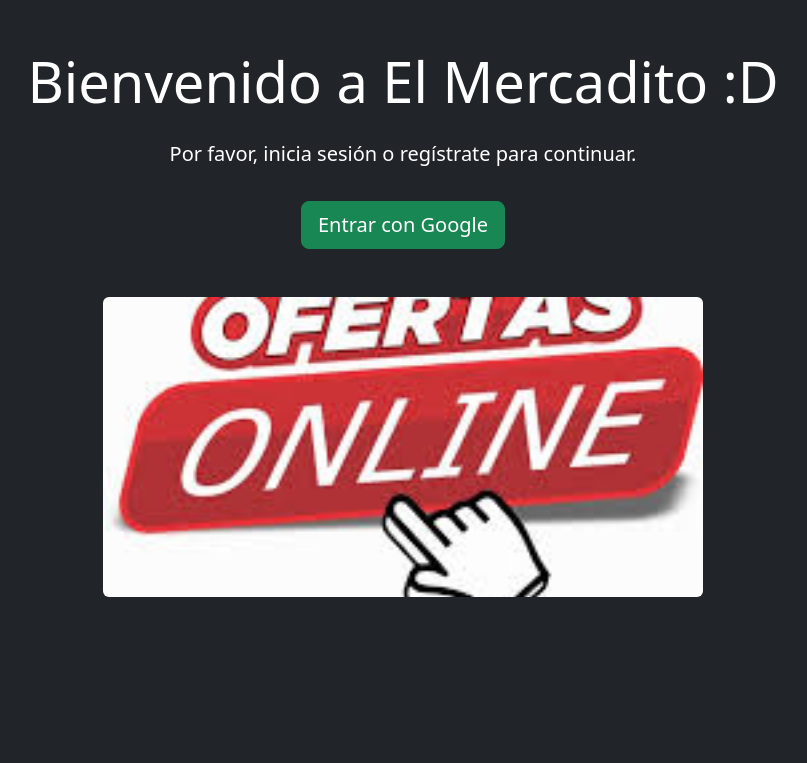
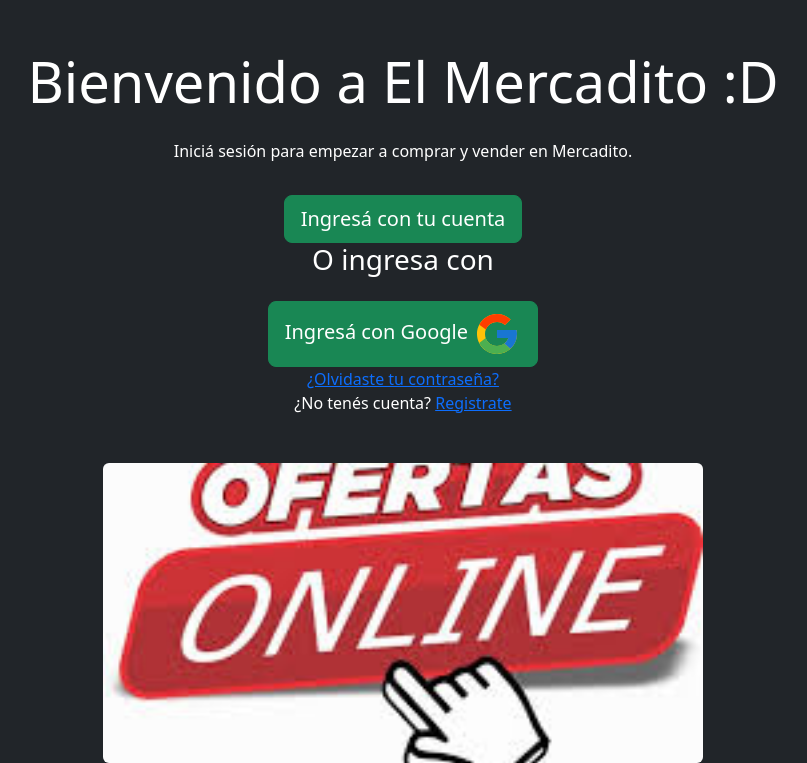
Before and after one commit to BeB55/Progra4-Grupo9, a Django app: page / in a window 1280 px wide. Shown: the part 66-829 px from the top of the page, without its empty margins (237-1044 px from the left). Before the commit the page ends 663 px from the top, so only its background shows below. Run offline with Django 5.2, Linux system fonts and the light colour scheme; some libraries are stand-ins or nearby versions.

Commit message:
Fix de BD

```diff
--- a/templates/home.html
+++ b/templates/home.html
@@ -5,17 +5,31 @@
 
 {% block content %}
 <div class="text-center mt-5">
-    <h1 class="display-4 mb-4">Bienvenido a El Mercadito :D</h1>
+  <h1 class="display-4 mb-4">Bienvenido a El Mercadito :D</h1>
+    {% if not user.is_authenticated %}
+      <p>Iniciá sesión para empezar a comprar y vender en Mercadito.</p>
+      <a href="{% url 'login' %}" class="btn btn-success btn-lg mt-3">Ingresá con tu cuenta</a>
+      <h3>O ingresa con</h3>
+      <a href="{% provider_login_url 'google' %}" class="btn btn-success btn-lg mt-3">Ingresá con Google
+        <img src="{% static 'img/google.svg' %}" alt="Google" class="social-logo">
+      </a>
+      <!-- Links para resetear contraseña y registrarse -->
+      <span class="auth-links">
+          <br>
+          <a href="{% url 'account_reset_password' %}">¿Olvidaste tu contraseña?</a> <br>
+          ¿No tenés cuenta?
+          <a href="{% url 'account_signup' %}">Registrate</a>
+      </span>
 
-    {% if not user.is_authenticated %}
-        <p class="lead">Por favor, inicia sesión o regístrate para continuar.</p>
-        <a href="{% provider_login_url 'google' %}" class="btn btn-success btn-lg mt-3">
-            Entrar con Google
-        </a>
+
+    <div class="social-login">
+      <a href="{% provider_login_url 'google' %}" role="button" class="btn-social">
+        <i class="fab fa-google"></i>
+      </a>
     {% else %}
-        <p class="lead">¡Hola {{ user.username }}! Ya estás logueado. ¿Qué vas a hacer ahora?</p>
+        <p class="lead">¡Hola {{ user.username }}! Ya estás logueado.</p>
     {% endif %}
-</div>
+    </div>
 
 <div id="carouselCompact" class="carousel slide mt-5 mx-auto" data-bs-ride="carousel" style="max-width:600px;">
   <div class="carousel-inner">
```
Also changed, not shown: To-Do.txt (+9 -1 lines), db.sqlite3, media/avatars/se_peina_aU6EZpe.jpg (added), static/img/google.svg (added).
